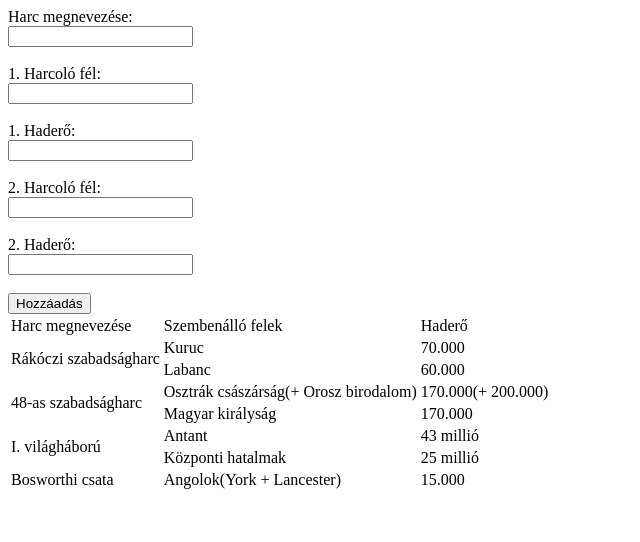
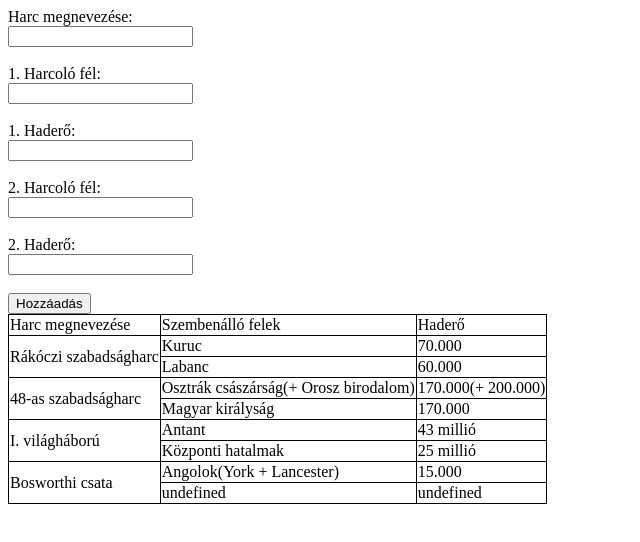
Before and after one commit to NBTaco/harcok, a plain HTML site: page index.html in a window 1280 px wide. Shown: the whole page, without its empty margins (0-640 px from the left). Drawn offline with Linux system fonts and the light colour scheme.

Commit message:
ciklus bevezetese

```diff
--- a/index.html
+++ b/index.html
@@ -4,6 +4,7 @@
 <head>
     <meta charset="UTF-8">
     <meta name="viewport" content="width=device-width, initial-scale=1.0">
+    <link rel="stylesheet" href="style.css">
     <title>Harcok</title>
 </head>
 
--- a/main.js
+++ b/main.js
@@ -1,40 +1,36 @@
+
+const fajlecObj = { //fejléc objektum, benne van a harc, felek, és a haderő
+    harc: "Harc megnevezése", //fejléc objektum harc tulajdonsága, ez a "Harc megnevezése" stringet tartalmazza
+    felek: "Szembenálló felek", //fejléc objektum felek tulajdonsága, ez a "Szembenálló felek" stringet tartalmazza
+    hadero: "Haderő" //fejléc objektum hader tulajdonsága, ez a "Haderő" stringet tartalmazza
+}
+
 const tomb = [ //tomb letrehozasa, a tömb eleminek száma mindig egyel több, mint az indexe
     {
-        harc: "Harc megnevezése", //tömb első (0.) elemének harc tulajdonsága, "Harc megnevezése" stringet tárolja
-        fel: "Szembenálló felek", //tömb első elemének felek tulajdonsága, "Szembenálló felek" stringet tárolja
-        hadero: "Haderő" //tömb első elemének hadero tulajdonsága, "Haderő" stringet tárolja
+        harc: "Rákóczi szabadságharc", //tömb első elemének harc tulajdonsága, "Rákóczi szabadságharc"stringet tárolja
+        fel: "Kuruc", //tömb első elemének fel tulajdonsága, "Kuruc" stringet tárolja
+        hadero: "70.000", //tömb első elemének hadero tulajdonsága, "70.000" stringet tárolja
+        fel2: "Labanc", //tömb első elemének fel2 tulajdonsága, "Labanc" stringet tárolja
+        hadero2: "60.000" //tömb első elemének hadero2 tulajdonsága, "60.000" stringet tárolja
     },
     {
-        harc: "Rákóczi szabadságharc", //tömb második elemének harc tulajdonsága, "Rákóczi szabadságharc"stringet tárolja
-        fel: "Kuruc", //tömb második elemének fel tulajdonsága, "Kuruc" stringet tárolja
-        hadero: "70.000" //tömb második elemének hadero tulajdonsága, "70.000" stringet tárolja
+        harc: "48-as szabadságharc", //tömb második elemének harc tulajdonsága, "48-as szabadságharc" stringet tárolja
+        fel: "Osztrák császárság(+ Orosz birodalom)", //tömb második elemének fel tulajdonsága, "Osztrák császárság(+ Orosz birodalom)" stringet tárolja
+        hadero: "170.000(+ 200.000)", //tömb második elemének hadero tulajdonsága, "170.000(+ 200.000)" stringet tárolja
+        fel2: "Magyar királyság", //tömb második elemének fel2 tulajdonsága, "Magyar királyság" stringet tárolja
+        hadero2: "170.000" //tömb második elemének hadero2 tulajdonsága, "170.000" stringet tárolja
     },
     {
-        fel: "Labanc", //tömb harmadik elemének fel tulajdonsága, "Labanc" stringet tárolja
-        hadero: "60.000" //tömb harmadik elemének hadero tulajdonsága, "60.000" stringet tárolja
+        harc: "I. világháború", //tömb harmadik elemének harc tulajdonsága, "I. világháború" stringet tárolja
+        fel: "Antant", //tömb harmadik elemének fel tulajdonsága, "Antant" stringet tárolja
+        hadero: "43 millió", //tömb harmadik elemének hadero tulajdonsága, "43 millió" stringet tárolja
+        fel2: "Központi hatalmak", //tömb harmadik elemének fel2 tulajdonsága, "Központi hatalmak" stringet tárolja
+        hadero2: "25 millió" //tömb harmadik elemének hadero2 tulajdonsága, "25 millió" stringet tárolja
     },
     {
-        harc: "48-as szabadságharc", //tömb negyedik elemének harc tulajdonsága, "48-as szabadságharc" stringet tárolja
-        fel: "Osztrák császárság(+ Orosz birodalom)", //tömb negyedik elemének fel tulajdonsága, "Osztrák császárság(+ Orosz birodalom)" stringet tárolja
-        hadero: "170.000(+ 200.000)" //tömb negyedik elemének hadero tulajdonsága, "170.000(+ 200.000)" stringet tárolja
-    },
-    {
-        fel: "Magyar királyság", //tömb ötödik elemének fel tulajdonsága, "Magyar királyság" stringet tárolja
-        hadero: "170.000" //tömb ötödik elemének hadero tulajdonsága, "170.000" stringet tárolja
-    },
-    {
-        harc: "I. világháború", //tömb hatodik elemének harc tulajdonsága, "I. világháború" stringet tárolja
-        fel: "Antant", //tömb hatodik elemének fel tulajdonsága, "Antant" stringet tárolja
-        hadero: "43 millió" //tömb hatodik elemének hadero tulajdonsága, "43 millió" stringet tárolja
-    },
-    {
-        fel: "Központi hatalmak", //tömb hetedik elemének fel tulajdonsága, "Központi hatalmak" stringet tárolja
-        hadero: "25 millió" //tömb hetedik elemének hadero tulajdonsága, "25 millió" stringet tárolja
-    },
-    {
-        harc: "Bosworthi csata", //tömb nyolcadik elemének harc tulajdonsága, "Bosworthi csata" stringet tárolja
-        fel: "Angolok(York + Lancester)", //tömb nyolcadik elemének fel tulajdonsága, "Angolok(York + Lancester)" stringet tárolja
-        hadero: "15.000"//tömb nyolcadik elemének hadero tulajdonsága, "15.000" stringet tárolja
+        harc: "Bosworthi csata", //tömb negyedik elemének harc tulajdonsága, "Bosworthi csata" stringet tárolja
+        fel: "Angolok(York + Lancester)", //tömb negyedik elemének fel tulajdonsága, "Angolok(York + Lancester)" stringet tárolja
+        hadero: "15.000"//tömb negyedik elemének hadero tulajdonsága, "15.000" stringet tárolja
     }
 ]
 
@@ -42,29 +38,54 @@ const table = document.createElement('table') // Létrehozzuk a table- elemet, c
 document.body.appendChild(table) //a table elemet hozzáadjuk a body- hoz
 
 
+const thead = document.createElement('thead') //létrehozunk egy thead- elemet createElement bementi paramétere string (ez lesz a html tag)
+table.appendChild(thead) //a thead elemet hozzáadjuk a table- hez
 
-for (let i = 0; i < tomb.length; i++) {
-    const elem = tomb[i];
-    const tr = document.createElement('tr')
-    table.appendChild(tr)
+const theadrow1 = document.createElement('tr') //létrehozunk egy tr- elemet, createElement bementi paramétere string (ez lesz a html tag)
+thead.appendChild(theadrow1) //a tr elemet hozzáadjuk a thead- hez
+
+const theadcell1 = document.createElement('td') //létrehozunk egy td- elemet, createElement bementi paramétere string (ez lesz a html tag)
+theadcell1.innerHTML = fajlecObj.harc //a tomb 0. elemének a harc tulajdonsága
+theadrow1.appendChild(theadcell1) //a td elemet hozzáadjuk a tr- hez
+
+const theadcell2 = document.createElement('td') //létrehozunk egy td- elemet, createElement bementi paramétere string (ez lesz a html tag)
+theadcell2.innerHTML = fajlecObj.felek //a tomb 0. elemének a felek tulajdonsága
+theadrow1.appendChild(theadcell2) //a td elemet hozzáadjuk a tr- hez
+
+const theadcell3 = document.createElement('td') //létrehozunk egy td- elemet, createElement bementi paramétere string (ez lesz a html tag)
+theadcell3.innerHTML = fajlecObj.hadero //a tomb 0. elemének a hadero tulajdonsága
+theadrow1.appendChild(theadcell3) //a td elemet hozzáadjuk a tr- hez
 
 
-    if (elem.harc) {
-        const td1 = document.createElement('td')
-        td1.innerHTML = elem.harc
-        td1.rowSpan = 2
-        if(i ==  0){
-            td1.innerHTML = elem.harc
-            td1.rowSpan = 1
-        }
-        tr.appendChild(td1)
-    }
+for (let i = 0; i < tomb.length; i++) { //for ciklus, ami végig megy a tomb- tömbön
+    const tbody = document.createElement('tbody') // létrehozzuk a tbody taget bementi pparaméter: string
+    table.appendChild(tbody) // a table-hez hözzáadjuk a tbodyt
+    const elem = tomb[i]; // kivesszük egy változóba a tömb aktuális objektumát, később ezzel dolgozunk
+    const tr = document.createElement('tr') //létrehozunk egy sort amihez a harc cellákat fogjuk hozzáadni, és az első felet és haderejét bementi pparaméter: string
+    const tr2 = document.createElement('tr') //létrehozzuk a második sor, amihez a harcot már nem kell hozzáadni, csak a másidik felet és a haderejét, a rowspan miatt ez a harc cella mellett lesz bementi pparaméter: string
+    tbody.appendChild(tr) //hozzáadjuk a tbodyhoz az első sort
+    tbody.appendChild(tr2) //hozzáadjuk a tbodyhoz a második sort
 
-    const td2 = document.createElement('td')
-    td2.innerHTML = elem.fel
-    tr.appendChild(td2)
+    const td1 = document.createElement('td') //lértehozunk egy td taget td1 változóba bementi pparaméter: string
+    td1.innerHTML = elem.harc //beállitjuk a cella szövegét az aktuális elem objektum harc paraméterére
+    td1.rowSpan = 2 //beállitjuk a td1 cella rowspanjét 2 -re
+    tr.appendChild(td1) //hozzáadjuk a td1 cellát az első sorhoz(tr)
 
-    const td3 = document.createElement('td')
-    td3.innerHTML = elem.hadero
-    tr.appendChild(td3)
+    const td2 = document.createElement('td') //lértehozunk egy td taget td2 változóba bementi pparaméter: string
+    td2.innerHTML = elem.fel  //beállitjuk a cella szövegét az aktuális elem objektum fel paraméterére
+    tr.appendChild(td2) //hozzáadjuk a td2 cellát az első sorhoz(tr)
+
+    const td3 = document.createElement('td') //lértehozunk egy td taget td3 változóba bementi pparaméter: string
+    td3.innerHTML = elem.hadero  //beállitjuk a cella szövegét az aktuális elem objektum hadero paraméterére
+    tr.appendChild(td3) //hozzáadjuk a td3 cellát az első sorhoz(tr)
+
+    const td4 = document.createElement('td') //lértehozunk egy td taget td4 változóba bementi pparaméter: string
+    td4.innerHTML = elem.fel2  //beállitjuk a cella szövegét az aktuális elem objektum fel2 paraméterére
+    tr2.appendChild(td4) //hozzáadjuk a td4 cellát az első sorhoz(tr2)
+
+    const td5 = document.createElement('td') //lértehozunk egy td taget td5 változóba bementi pparaméter: string
+    td5.innerHTML = elem.hadero2  //beállitjuk a cella szövegét az aktuális elem objektum hadero2 paraméterére
+    tr2.appendChild(td5) //hozzáadjuk a td5 cellát az első sorhoz(tr2)
+
+
 }
--- /dev/null
+++ b/style.css
@@ -0,0 +1,8 @@
+table{
+    border-collapse: collapse;
+}
+
+table tr td{
+    border: 1px solid black;
+
+}
```
